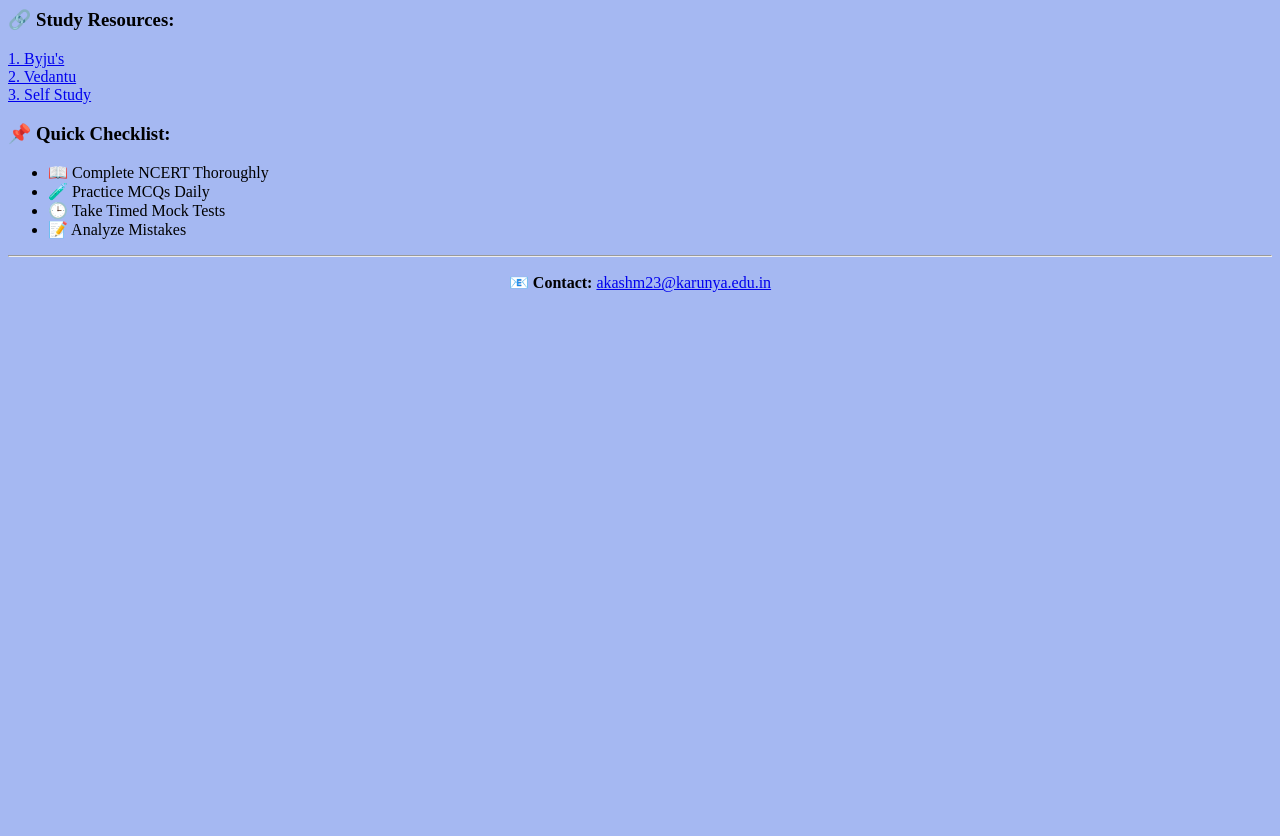
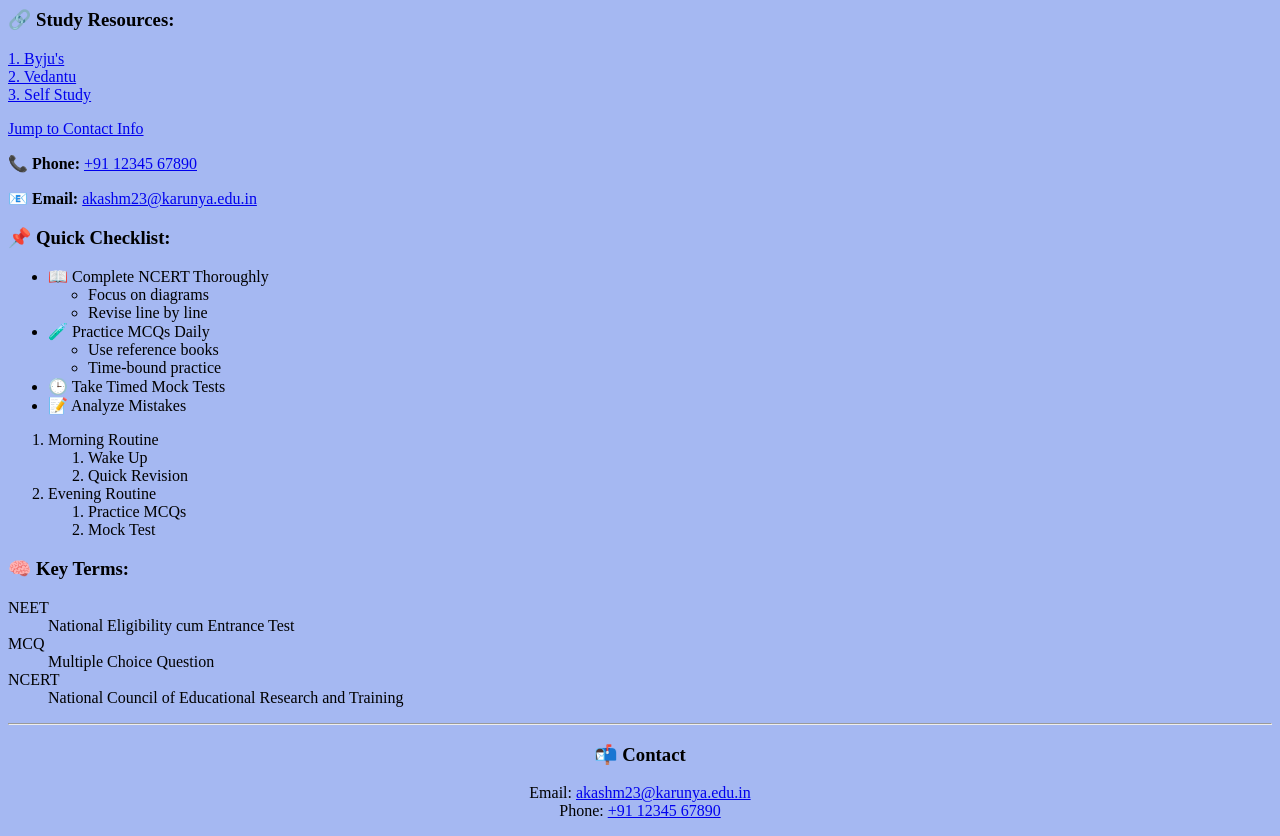
Before and after one commit to urk23cs1156/studyplan, a plain HTML site: page index.html in a window 1280 px wide. Shown: the part 1160-1996 px from the top of the page. Before the commit the page ends 1468 px from the top, so only its background shows below. Drawn offline with Linux system fonts and the light colour scheme.

Commit message:
Update index.html

```diff
--- a/index.html
+++ b/index.html
@@ -2,17 +2,25 @@
 <html>
 <head>
     <title>NEET Study Plan</title>
+    <meta charset="UTF-8">
     <meta name="viewport" content="width=device-width, initial-scale=1.0">
 </head>
-<body bgcolor="#A5B8F2">
-<h1 align="center" bgcolor="white">GET READY TO STUDY</h1>
+<body bgcolor="#A5B8F2" text="#000000">
+
+<!-- Page Heading -->
+<h1 align="center">GET READY TO STUDY</h1>
 <h2 align="center"><b>A PLAN TO BEAT NEET</b></h2><hr>
 <h3 align="center">"Success doesn’t come from what you do occasionally, it comes from what you do consistently."</h3><hr>
+
+<!-- Section 1 -->
 <h3><b>📚 Know the Syllabus:</b></h3>
 <p>Understand the NEET syllabus completely. Compare it with your board subjects. Focus on topics that are not covered in school.</p>
+
+<!-- Clickable Image with External Link -->
 <div align="center">
     <a href="https://neet.nta.nic.in/" target="_blank">
-<img src="neet.jpg" alt="NEET Prep" width="500" height="300"></a>
+        <img src="neet.jpg" alt="NEET Prep" width="500" height="300">
+    </a>
 </div>
 <h3><b>✅ Important Topics:</b></h3>
 <table border="1" width="100%" height="300">
@@ -29,20 +37,68 @@
     <tr><td>2–4 PM</td><td>Chemistry</td><td>Concept Practice</td></tr>
     <tr><td>6–7 PM</td><td>Mock Test</td><td>Previous Year Questions</td></tr>
 </table><hr>
+
+<!-- Section 4 -->
 <h3><b>🔗 Study Resources:</b></h3>
 <p>
     <a href="https://byjus.com/neet/neet-preparation/" target="_blank">1. Byju's</a><br>
     <a href="https://www.vedantu.com/study-material/neet-study-material" target="_blank">2. Vedantu</a><br>
     <a href="https://www.selfstudys.com/page/neet-study-materials" target="_blank">3. Self Study</a><br>
 </p>
+
+<!-- Internal Link Bookmark -->
+<p><a href="#contact">Jump to Contact Info</a></p>
+
+
+<p><b>📞 Phone:</b> <a href="tel:+911234567890">+91 12345 67890</a></p>
+<p><b>📧 Email:</b> <a href="mailto:akashm23@karunya.edu.in">akashm23@karunya.edu.in</a></p>
 <h3><b>📌 Quick Checklist:</b></h3>
 <ul>
-<li>📖 Complete NCERT Thoroughly</li>
-<li>🧪 Practice MCQs Daily</li>
+    <li>📖 Complete NCERT Thoroughly
+        <ul>
+            <li>Focus on diagrams</li>
+            <li>Revise line by line</li>
+        </ul>
+    </li>
+    <li>🧪 Practice MCQs Daily
+        <ul>
+            <li>Use reference books</li>
+            <li>Time-bound practice</li>
+        </ul>
+    </li>
     <li>🕒 Take Timed Mock Tests</li>
     <li>📝 Analyze Mistakes</li>
 </ul>
+
+<ol>
+    <li>Morning Routine
+        <ol>
+            <li>Wake Up</li>
+            <li>Quick Revision</li>
+        </ol>
+    </li>
+    <li>Evening Routine
+        <ol>
+            <li>Practice MCQs</li>
+            <li>Mock Test</li>
+        </ol>
+    </li>
+</ol>
+<h3><b>🧠 Key Terms:</b></h3>
+<dl>
+    <dt>NEET</dt>
+    <dd>National Eligibility cum Entrance Test</dd>
+    <dt>MCQ</dt>
+    <dd>Multiple Choice Question</dd>
+    <dt>NCERT</dt>
+    <dd>National Council of Educational Research and Training</dd>
+</dl>
 <hr>
-<p align="center"><b>📧 Contact:</b> <a href="mailto:akashm23@karunya.edu.in">akashm23@karunya.edu.in</a></p>
+<h3 id="contact" align="center">📬 Contact</h3>
+<p align="center">
+    Email: <a href="mailto:akashm23@karunya.edu.in">akashm23@karunya.edu.in</a><br>
+    Phone: <a href="tel:+911234567890">+91 12345 67890</a>
+</p>
+
 </body>
 </html>
```
Lines whose indentation alone changed are shown as unchanged.
